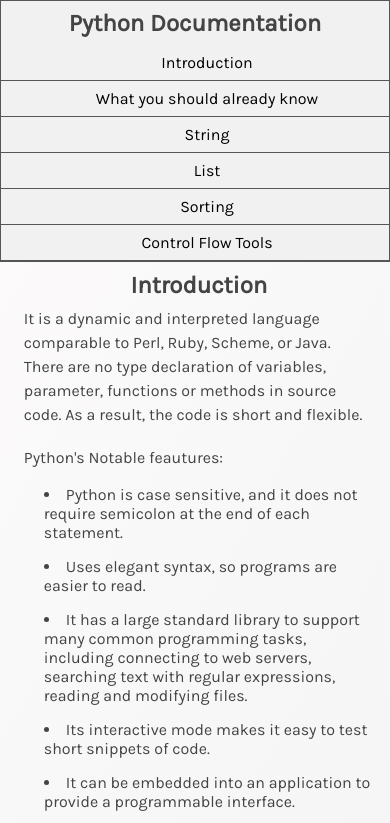
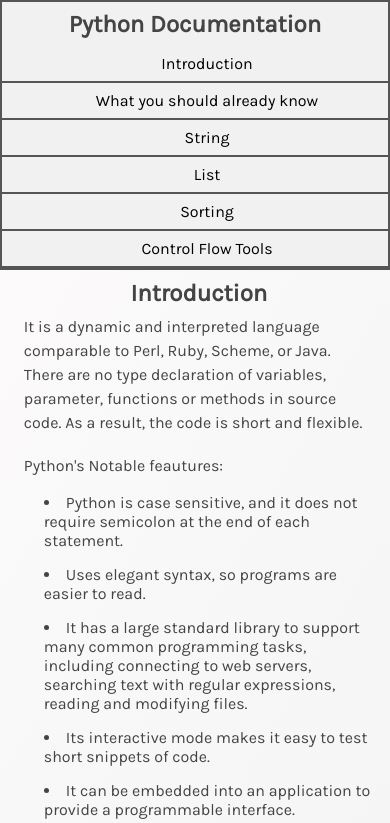
Before and after one commit to JaviRoser/FCCTechnicalDocumentationPage, a plain HTML site: page index.html in a window 390 px wide. Shown: the top 823 px of the page. Drawn offline with Linux system fonts and the light colour scheme; a script that the page names is missing.

Commit message:
Need to fix two errors

```diff
--- a/css/style.css
+++ b/css/style.css
@@ -43,7 +43,7 @@ p {
     position: fixed;
     height: 100%;
     overflow: auto;
-    border: 1px solid #555;
+    border: 2px solid #555;
 }
 
 #navbar li a {
@@ -51,11 +51,11 @@ p {
     color: #000;
     padding: 8px 16px;
     text-decoration: none;
-    border-bottom: 1px solid #555;
+    border-bottom: 2px solid #555;
     padding-left: 2.5em;
 }
 
-#navbar  li a.active {
+#navbar li a.active {
     background-color: var(--secondary-color);
     color: var(--four-color);
 }
@@ -122,3 +122,35 @@ footer {
     padding: 0.5em;
     font-weight: 500;
 }
+
+
+/*Extra small devices (phones, 600px and down) */
+
+@media screen and (max-width: 815px) {
+    #navbar ul {
+        width: 100%;
+        height: auto;
+        position: relative;
+
+
+    }
+
+    #navbar {
+        border: none;
+        z-index: 1;
+    }
+
+    #main-doc {
+        margin-left: 2%;
+        padding: 1px 16px;
+        /*height: 1000px;*/
+    }
+
+}
+
+@media screen and (max-width: 400px) {
+    #navbar ul li a {
+        text-align: center;
+        float: none;
+    }
+}
--- a/index.html
+++ b/index.html
@@ -19,7 +19,7 @@ Updated on March 17 2019
         <link rel="stylesheet" href="https://use.fontawesome.com/releases/v5.3.1/css/all.css" integrity="sha384-mzrmE5qonljUremFsqc01SB46JvROS7bZs3IO2EmfFsd15uHvIt+Y8vEf7N7fWAU" crossorigin="anonymous">
         <link href="https://fonts.googleapis.com/css?family=Handlee|Kaushan+Script|Marck+Script|Titillium+Web|Karla|Black+Ops+One" rel="stylesheet">
         <link rel="stylesheet" href="css/style.css">
-        <link rel="stylesheet" href="css/responsive.css">
+        <!-- <link rel="stylesheet" href="css/responsive.css"> -->
     </head>
     <nav id="navbar">
         <ul>
```
